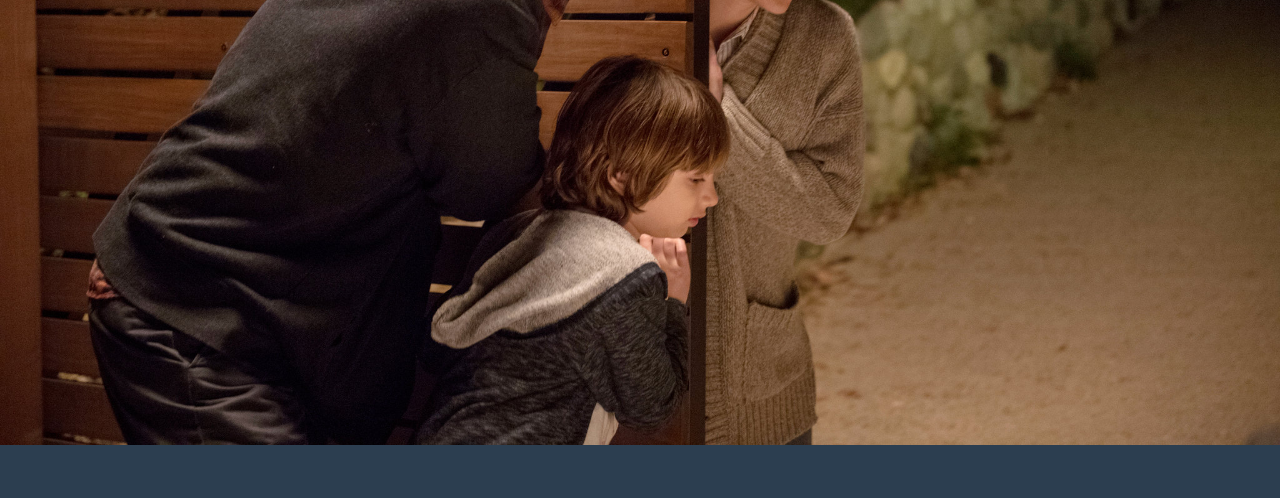
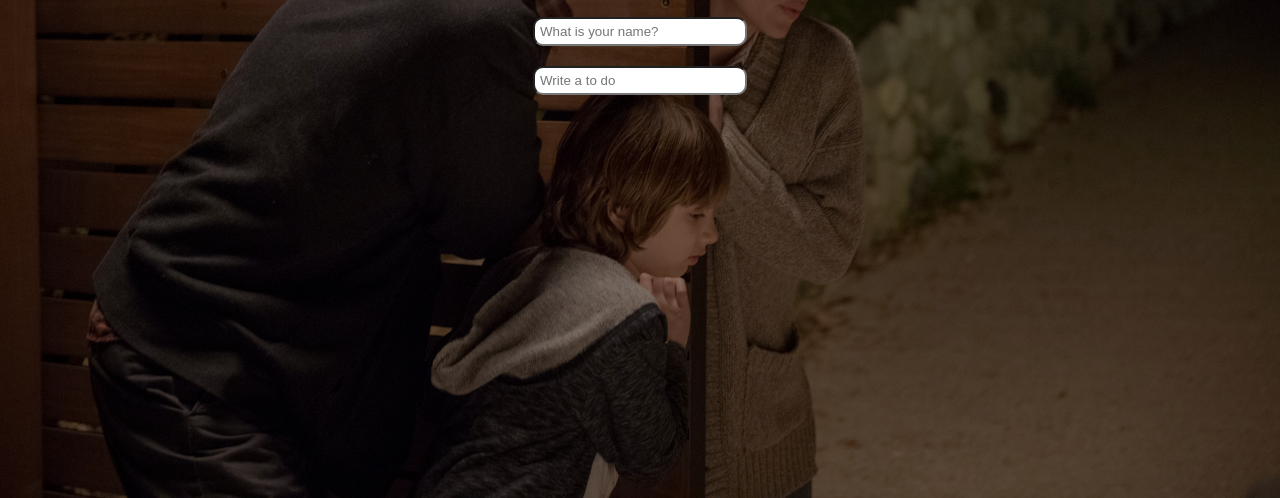
Before and after one commit to dl0312/momento_clone, a plain HTML site: page index.html in a window 1280 px wide. Shown: the part 355-853 px from the top of the page. Before the commit the page ends 800 px from the top, so only its background shows below. Drawn offline with Linux system fonts and the light colour scheme.

Commit message:
🎨 simple styling

```diff
--- a/index.css
+++ b/index.css
@@ -6,7 +6,12 @@ body {
   cursor: pointer;
 }
 body {
-  color: #34495e;
+  min-height: 100vh;
+  color: white;
+  display: flex;
+  flex-direction: column;
+  align-items: center;
+  justify-content: center;
 }
 
 .clicked {
@@ -31,12 +36,19 @@ body {
   }
 }
 
+input {
+  border-radius: 10px;
+  min-width: 200px;
+  padding: 5px;
+  margin: 10px 0;
+}
+
 .bgImage {
   position: absolute;
+  filter: brightness(0.5);
   top: 0;
   left: 0;
   width: 100%;
-  height: 100%;
   z-index: -1;
   animation: fadeIn 0.5s linear;
 }
```
